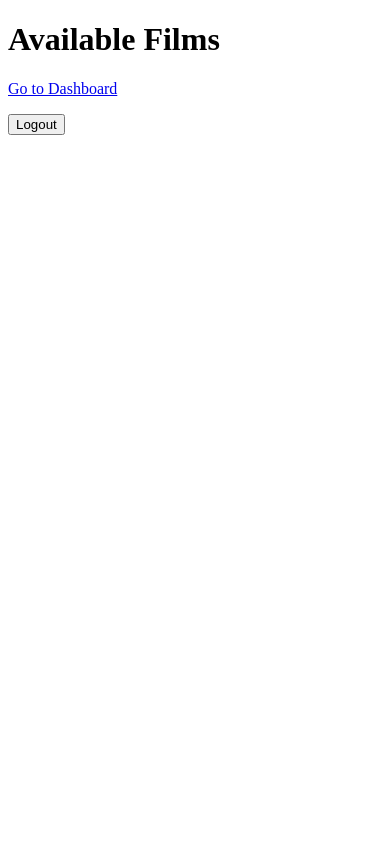
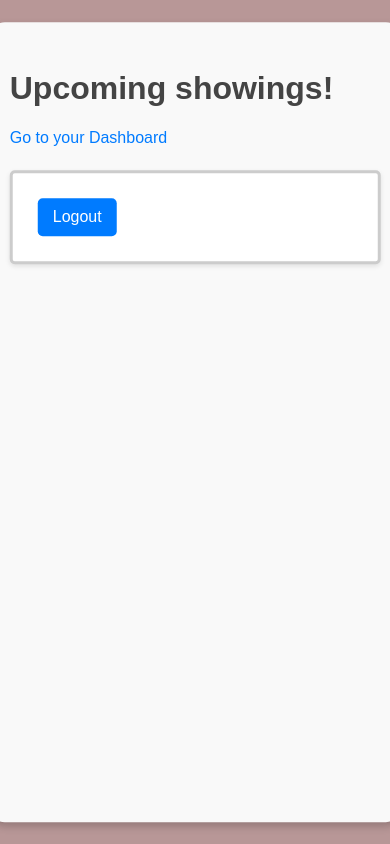
Before and after one commit to JamieC96/Module_6_movie, a Django app: page /movies/ in a window 390 px wide. Run offline with Django 5.2, Linux system fonts and the light colour scheme; data that the repository does not hold is empty.

Commit message:
Style update and commit

```diff
--- /dev/null
+++ b/booking/static/css/styles.css
@@ -0,0 +1,201 @@
+/* General Styles */
+
+
+body {
+    font-family: 'Arial', sans-serif;
+    margin: 0;
+    padding: 0;
+    background-color: #b89797;
+    color: #333;
+    line-height: 1.6;
+}
+
+h1, h2, h3 {
+    color: #444;
+    margin-bottom: 10px;
+}
+
+a {
+    color: #007bff;
+    text-decoration: none;
+}
+
+a:hover {
+    color: #0056b3;
+    text-decoration: underline;
+}
+
+/* Header */
+header {
+    background: #444;
+    color: #fff;
+    padding: 10px 20px;
+    text-align: center;
+}
+
+header a {
+    color: #fff;
+    font-weight: bold;
+    margin: 0 10px;
+    text-decoration: none;
+}
+
+header a:hover {
+    text-decoration: underline;
+}
+
+/* Buttons */
+button, .btn {
+    background-color: #007bff;
+    border: none;
+    color: white;
+    padding: 10px 15px;
+    text-align: center;
+    text-decoration: none;
+    display: inline-block;
+    font-size: 16px;
+    margin: 5px;
+    cursor: pointer;
+    border-radius: 5px;
+}
+
+button:hover, .btn:hover {
+    background-color: #0056b3;
+}
+
+.btn-danger {
+    background-color: #dc3545;
+}
+
+.btn-danger:hover {
+    background-color: #b02a37;
+}
+
+/* Forms */
+form {
+    background: #fff;
+    padding: 20px;
+    border: 3px solid #ccc;
+    border-radius: 5px;
+    box-shadow: 0 2px 5px rgba(0, 0, 0, 0.1);
+    max-width: 500px;
+    margin: 20px auto;
+
+}
+
+input, select {
+    width: 90%;
+    padding: 10px;
+    margin: 10px 0;
+    border: 1px solid #ccc;
+    border-radius: 5px;
+}
+
+input:focus, select:focus {
+    border-color: #007bff;
+    outline: none;
+    box-shadow: 0 0 5px rgba(0, 123, 255, 0.5);
+}
+
+/* Movie List */
+.movie-list {
+    display: grid;
+    grid-template-columns: repeat(auto-fit, minmax(300px, 1fr));
+    gap: 20px;
+    padding: 20px;
+}
+
+.movie-card {
+    background: #fff;
+    border: 1px solid #ccc;
+    border-radius: 5px;
+    box-shadow: 0 2px 5px rgba(0, 0, 0, 0.1);
+    overflow: hidden;
+    transition: transform 0.3s, box-shadow 0.3s;
+}
+
+.movie-card:hover {
+    transform: translateY(-5px);
+    box-shadow: 0 4px 10px rgba(0, 0, 0, 0.2);
+}
+
+.movie-card img {
+    width: 100%;
+    height: 200px;
+    object-fit: cover;
+}
+
+.movie-card h3 {
+    margin: 15px;
+}
+
+.movie-card p {
+    margin: 0 15px 15px;
+    color: #666;
+}
+
+/* Seats */
+.seat-grid {
+    display: grid;
+    grid-template-columns: repeat(5, 1fr);
+    gap: 10px;
+    margin: 20px auto;
+    max-width: 300px;
+}
+
+.seat {
+    background-color: #ddd;
+    border-radius: 5px;
+    text-align: center;
+    padding: 10px;
+    cursor: pointer;
+    transition: background-color 0.3s;
+}
+
+.seat:hover {
+    background-color: #007bff;
+    color: white;
+}
+
+.seat-booked {
+    background-color: #dc3545;
+    color: white;
+    cursor: not-allowed;
+}
+
+/* Footer */
+footer {
+    background: #444;
+    color: white;
+    text-align: center;
+    padding: 10px 0;
+    margin-top: 20px;
+}
+
+/* Responsive Design */
+@media (max-width: 768px) {
+    .movie-list {
+        grid-template-columns: repeat(auto-fit, minmax(200px, 1fr));
+    }
+
+    .seat-grid {
+        grid-template-columns: repeat(3, 1fr);
+    }
+}
+
+
+.container {
+    width: 95%;
+    height: 90%;
+    margin: auto;
+    position: absolute;
+    top: 50%;
+    left: 50%;
+    transform: translate(-50%, -50%);
+    background-color: #f9f9f9;
+    border-radius: 15px;
+    box-shadow: 0 4px 8px rgba(0, 0, 0, 0.2);
+    padding: 20px;
+    overflow-y: auto;
+    overflow-x: hidden;
+}
--- a/booking/templates/booking/dashboard.html
+++ b/booking/templates/booking/dashboard.html
@@ -2,11 +2,14 @@
 <!DOCTYPE html>
 <html lang="en">
 <head>
+    {% load static %}
+    <link rel="stylesheet" type="text/css" href="{% static 'css/styles.css' %}">
     <meta charset="UTF-8">
     <meta name="viewport" content="width=device-width, initial-scale=1.0">
     <title>Your Dashboard - Movie Booking</title>
 </head>
 <body>
+    <div class="container">
     <h1>Your Bookings</h1>
 
     <ul>
@@ -25,5 +28,6 @@
         {% csrf_token %}
         <button type="submit">Logout</button>
     </form>
+</div>
 </body>
 </html>
--- a/booking/templates/booking/login.html
+++ b/booking/templates/booking/login.html
@@ -2,11 +2,14 @@
 <!DOCTYPE html>
 <html lang="en">
 <head>
+    {% load static %}
+    <link rel="stylesheet" type="text/css" href="{% static 'css/styles.css' %}">
     <meta charset="UTF-8">
     <meta name="viewport" content="width=device-width, initial-scale=1.0">
     <title>Login - Movie Booking</title>
 </head>
 <body>
+    <div class="container">
     <h1>Login</h1>
 
     <form method="POST">
@@ -16,5 +19,6 @@
     </form>
 
     <p>Don't have an account? <a href="{% url 'signup' %}">Sign up here</a></p>
+    </div>
 </body>
 </html>
--- a/booking/templates/booking/movie_list.html
+++ b/booking/templates/booking/movie_list.html
@@ -3,13 +3,16 @@
 <!DOCTYPE html>
 <html lang="en">
 <head>
+    {% load static %}
+    <link rel="stylesheet" type="text/css" href="{% static 'css/styles.css' %}">
     <meta charset="UTF-8">
     <meta name="viewport" content="width=device-width, initial-scale=1.0">
     <title>Films - Movie Booking</title>
 </head>
 <body>
-    <h1>Available Films</h1>
-    <a href="{% url 'dashboard' %}">Go to Dashboard</a>
+    <div class="container">
+    <h1>Upcoming showings!</h1>
+    <a href="{% url 'dashboard' %}">Go to  your Dashboard</a>
     <ul>
         {% for film in films %}
             <li>
@@ -21,5 +24,6 @@
         {% csrf_token %}
         <button type="submit">Logout</button>
     </form>
+</div>
 </body>
 </html>
--- a/booking/templates/booking/signup.html
+++ b/booking/templates/booking/signup.html
@@ -2,11 +2,15 @@
 <!DOCTYPE html>
 <html lang="en">
 <head>
+    {% load static %}
+    <link rel="stylesheet" type="text/css" href="{% static 'css/styles.css' %}">
     <meta charset="UTF-8">
     <meta name="viewport" content="width=device-width, initial-scale=1.0">
     <title>Sign Up - Movie Booking</title>
+
 </head>
 <body>
+    <div class="container">
     <h1>Sign Up</h1>
 
     <form method="POST">
@@ -16,5 +20,6 @@
     </form>
 
     <p>Already have an account? <a href="{% url 'login' %}">Log in here</a></p>
+    </div>
 </body>
 </html>
--- a/movie_booking/settings.py
+++ b/movie_booking/settings.py
@@ -120,7 +120,11 @@ USE_TZ = True
 # Static files (CSS, JavaScript, Images)
 # https://docs.djangoproject.com/en/5.1/howto/static-files/
 
-STATIC_URL = 'static/'
+STATIC_URL = '/static/'
+STATICFILES_DIRS = [
+    BASE_DIR / "static",
+]
+STATIC_ROOT = BASE_DIR / "staticfiles"
 
 # Default primary key field type
 # https://docs.djangoproject.com/en/5.1/ref/settings/#default-auto-field
```
Also changed, not shown: booking/templates/booking/base.html (deleted, +0 -25 lines), booking/templates/booking/book_seat.html (+6 -1 lines), booking/templates/booking/home.html (+7 -3 lines).
